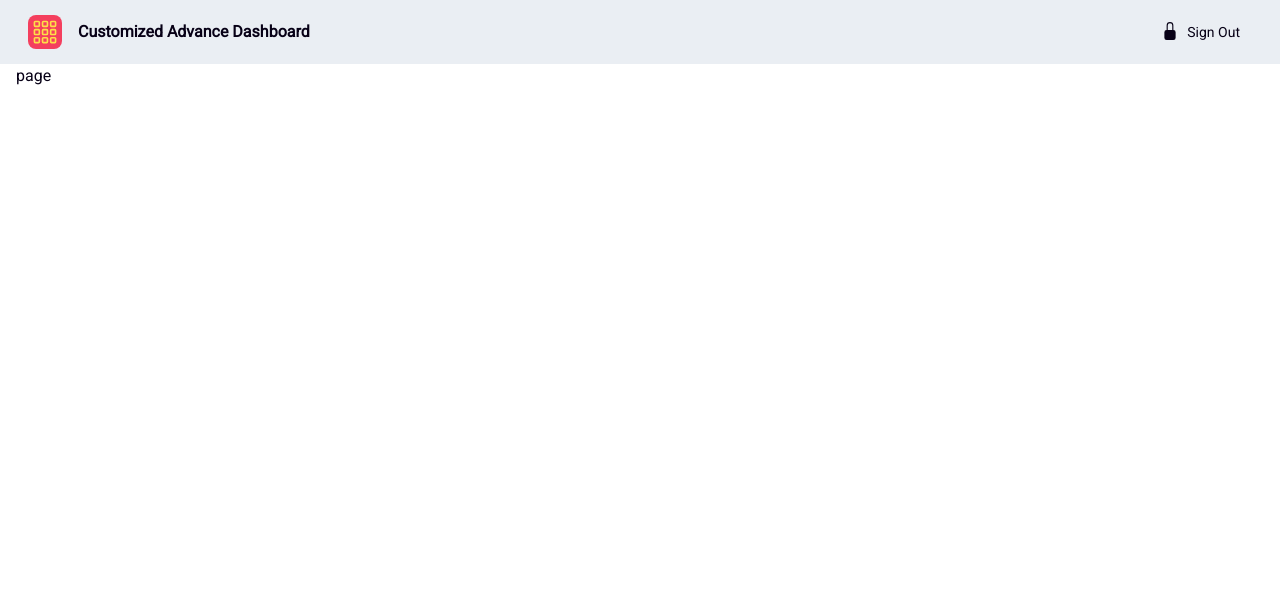
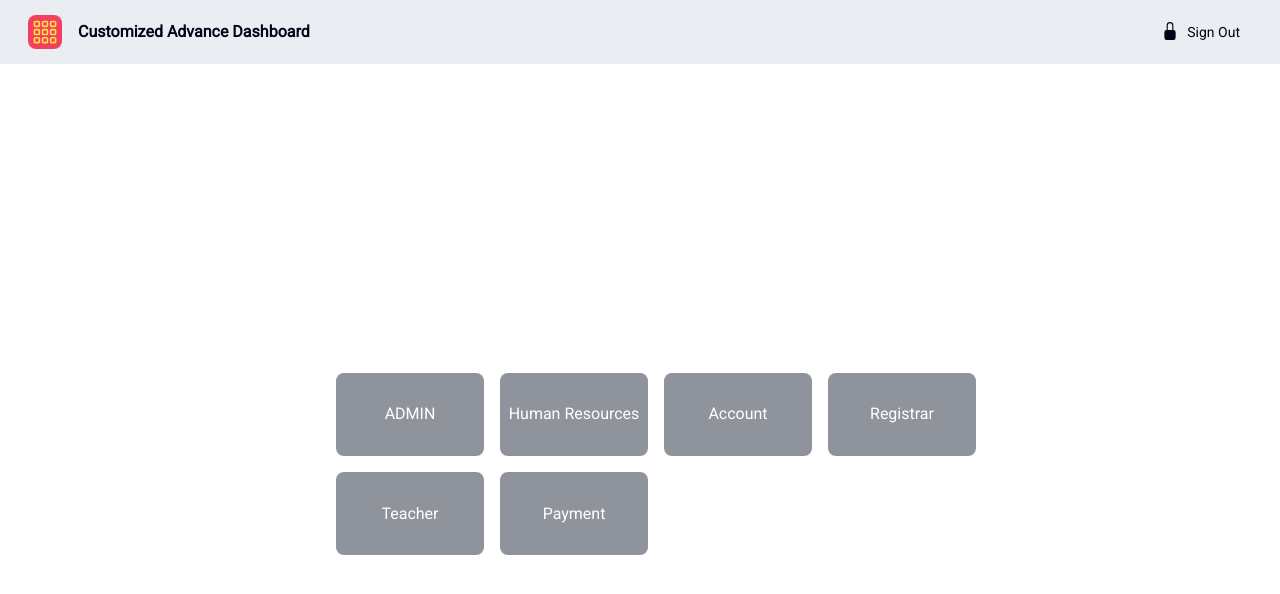
Before and after one commit to Parzival-IOI/asms_front, a Next.js app: page /dashboard in a window 1280 px wide. Shown: the top 594 px of the page. Built offline with nearby package versions, Linux system fonts and the light colour scheme; no server answers.

Commit message:
improve navbar and routing

```diff
--- a/app/dashboard/page.tsx
+++ b/app/dashboard/page.tsx
@@ -1,7 +1,22 @@
+import Modules from "@/data/modules.json";
+import Link from "next/link"
 
 const page = () => {
   return (
-    <div>page</div>
+    <div className="w-screen h-screen flex justify-center items-start md:items-center">
+      <div className="grid grid-cols-2 md:grid-cols-3 lg:grid-cols-4 gap-4 w-4/5 md:w-1/2 ">
+        {
+          Modules.module.map((modules, index) => {
+            return (
+              <Link href={modules.path} key={index} className="aspect-video flex justify-center items-center gap-4 bg-slate-800/50 text-white dark:bg-slate-400/50 dark:bg-slate-800 rounded-lg hover:opacity-80 transition-opacity">
+                {modules.name}
+              </Link>
+            )
+          })
+        }
+
+      </div>
+    </div>
   )
 }
 
--- a/app/page.tsx
+++ b/app/page.tsx
@@ -5,19 +5,7 @@ import Link from "next/link";
 export default function Home() {
   return (
     <div className="w-screen h-screen flex justify-center items-start md:items-center">
-      <div className="grid grid-cols-2 md:grid-cols-3 lg:grid-cols-4 gap-4 w-4/5 md:w-1/2 ">
-        <Link href="/dashboard" className="aspect-video flex justify-center items-center gap-4 bg-slate-800/50 text-white dark:bg-slate-400/50 dark:bg-slate-800 rounded-lg">Dashboard</Link>
-        {
-          modules.module.map((module, index) => {
-            return (
-              <Link href={module.path} key={index} className="aspect-video flex justify-center items-center gap-4 bg-slate-800/50 text-white dark:bg-slate-400/50 dark:bg-slate-800 rounded-lg">
-                {module.name}
-              </Link>
-            )
-          })
-        }
 
-      </div>
     </div>
   );
 }
--- a/components/NavigationBar/MainNav.tsx
+++ b/components/NavigationBar/MainNav.tsx
@@ -4,16 +4,22 @@ import { Menu } from "../Icon"
 import NavLists from "./NavLists";
 import { useState } from "react";
 import Modules from "./Modules";
+import { usePathname } from "next/navigation";
 
 const MainNav = (props: {role: string}) => {
 
   const [openModule, setModule] = useState<boolean>(false);
 
   const toggleModules = () => setModule(e => !e);
+  const path = usePathname()
 
   return (
+    <>
+      {
+        path === "/login" || path === "/" || path === "" ?
+        <div>new nav</div>
+        :
         <div className="hidden lg:flex w-full h-5 md:h-14 lg:h-16 dark:bg-slate-900 bg-slate-300/40 p-3 justify-between items-center ">
-
           <div className={`left-0 ${openModule ? 'translate-x-0' : 'translate-x-[-100%]'} top-0 absolute z-50 w-1/4 transition duration-1000`}>
             <Modules toggleModules={toggleModules} role={props.role} />
           </div>
@@ -30,6 +36,10 @@ const MainNav = (props: {role: string}) => {
             <NavLists />
           </div>
         </div>
+      }
+
+    </>
+
   )
 }
 
--- a/components/login/LoginForm.tsx
+++ b/components/login/LoginForm.tsx
@@ -21,7 +21,7 @@ const LoginForm = () => {
   return (
     <>
       {isPending && <Loader />}
-      <form className="pt-8 lg:pt-4 min-w-[80vw] sm:min-w-[50vw] lg:min-w-[30rem] h-auto grid grid-cols-1 gap-2" action={loginingOut} method="POST">
+      <form className="pt-8 lg:pt-4 min-w-[80vw] sm:min-w-[50vw] lg:min-w-[30rem] h-auto grid grid-cols-1 gap-2" action={loginingOut}>
         <div className="mt-2">
           <div className="w-full flex flex-row-reverse rounded-md shadow-sm ring-1 ring-inset ring-gray-300 focus-within:ring-2 focus-within:ring-inset focus-within:ring-indigo-600">
             <input type="text" name="username" id="username" autoComplete="username"
--- a/libs/login/action.ts
+++ b/libs/login/action.ts
@@ -44,7 +44,7 @@ export const login = async (formData: FormData) => {
   }
 
   if(data !== null) {
-    redirect("/");
+    redirect("/dashboard");
   }
 }
 
--- a/middleware.ts
+++ b/middleware.ts
@@ -3,8 +3,8 @@ import { NextRequest } from 'next/server'
 
 export async function middleware(request: NextRequest) {
     const cookie = request.cookies.has("asms-session");
-    if (!cookie && !request.nextUrl.pathname.startsWith('/login')) {
-        return NextResponse.redirect(new URL('/login', request.url))
+    if ((!cookie && !request.nextUrl.pathname.startsWith('/login')) || request.nextUrl.pathname.length === 1) {
+        return request.nextUrl.pathname.length !== 1 ? NextResponse.redirect(new URL('/login', request.url)): null
     }
     // return NextResponse.redirect(new URL('/', request.url))
 }
```
Lines whose indentation alone changed are shown as unchanged.
